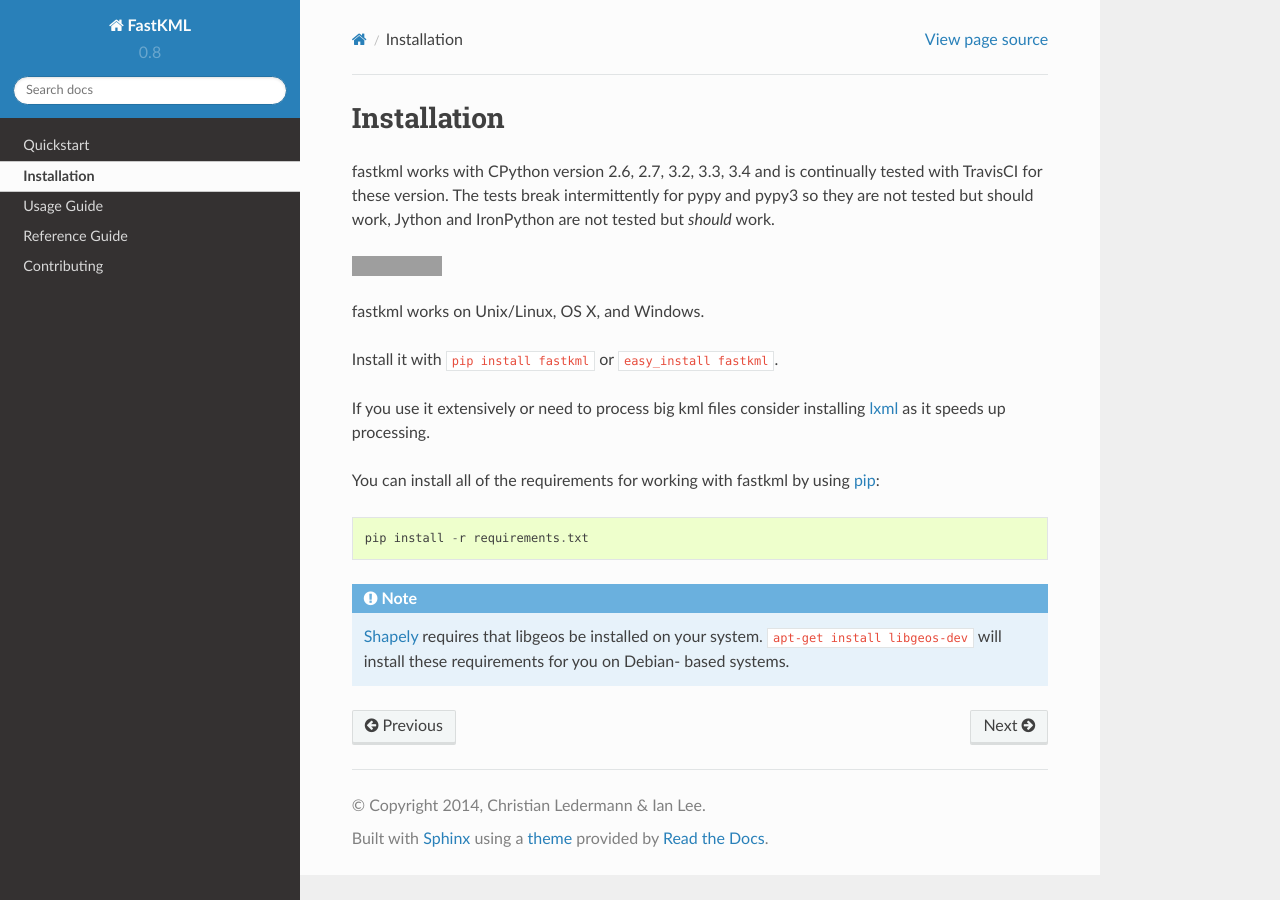
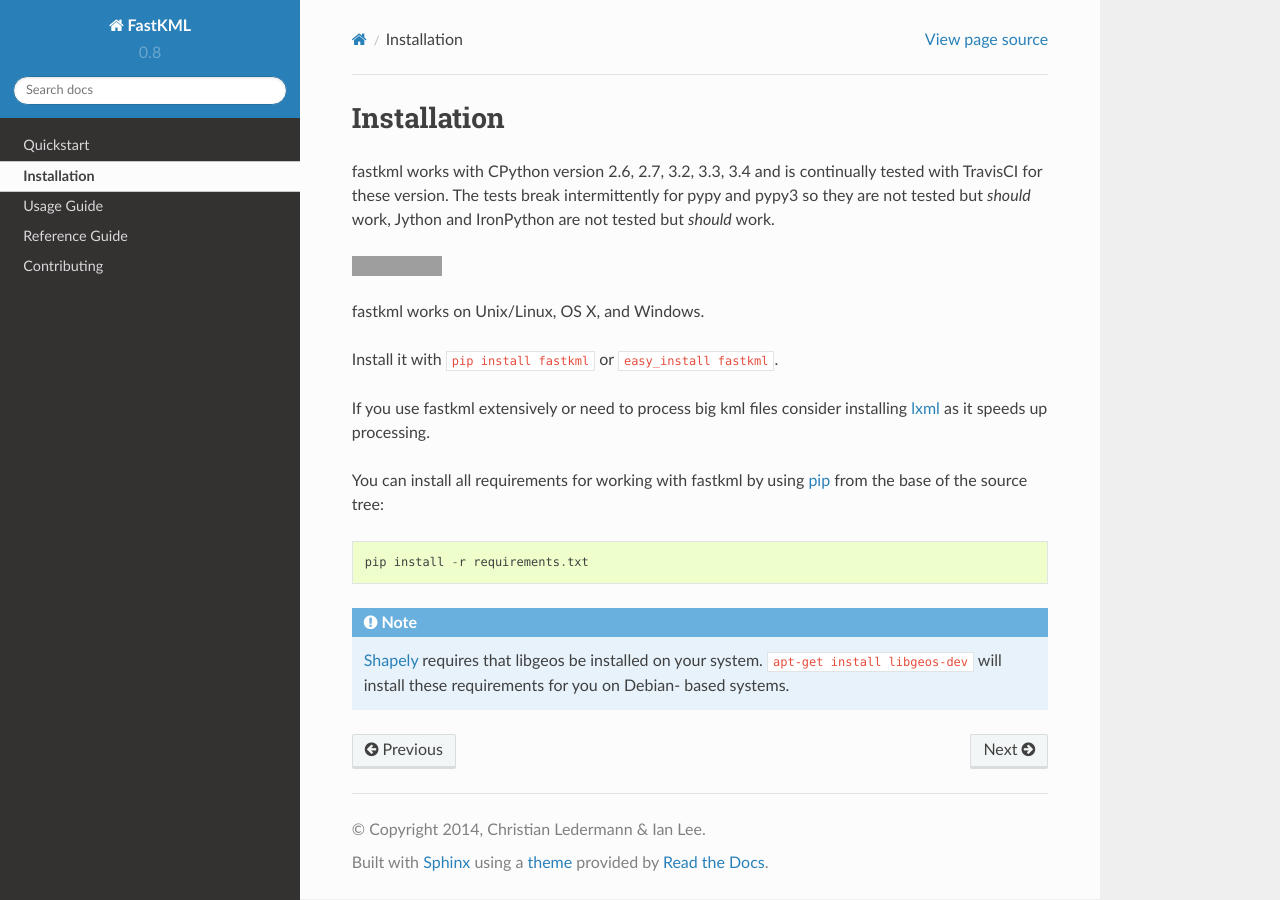
Before and after one commit to cleder/fastkml, a Sphinx documentation site: the page built from docs/installing.rst, in a window 1280 px wide. Built offline with Sphinx 7.4.7 and the Read the Docs theme 2.0.0, drawn with Linux system fonts in a browser that asks for light colours; grey boxes are pictures that could not be loaded.

Commit message:
Prepare for 0.9 release by cleaning up documentation

```diff
--- a/docs/HISTORY.txt
+++ b/docs/HISTORY.txt
@@ -6,7 +6,7 @@
 -----------------
 
 - Add tox.ini for running tests using tox [Ian Lee]
-- Add PyPy and PyPy3 to travis cofiguration
+- Add documentation, hosted at https://fastkml.readthedocs.org [Ian Lee]
 
 0.8 (2014/09/18)
 -----------------
--- a/docs/index.rst
+++ b/docs/index.rst
@@ -34,7 +32,7 @@
 Why yet another KML library? None of the existing ones quite fitted my
 requirements, namely:
 
-* fastkml can *read and write* KML files, feeding fastkmls output back into
+* Fastkml can *read and write* KML files, feeding fastkmls output back into
   fastkml   and serializing it again will result in the same output.
 * You can parse any kml snipppet, it does not need to be a complete KML
   document.
--- a/docs/installing.rst
+++ b/docs/installing.rst
@@ -3,7 +3,7 @@
 
 fastkml works with CPython version 2.6, 2.7, 3.2, 3.3, 3.4 and is
 continually tested with TravisCI for these version. The tests break
-intermittently for pypy and pypy3 so they are not tested but should work,
+intermittently for pypy and pypy3 so they are not tested but *should* work,
 Jython and IronPython are not tested but *should* work.
 
 .. image:: https://api.travis-ci.org/cleder/fastkml.png
@@ -13,10 +13,11 @@
 
 Install it with ``pip install fastkml`` or ``easy_install fastkml``.
 
-If you use it extensively or need to process big kml files consider
+If you use fastkml extensively or need to process big kml files consider
 installing lxml_ as it speeds up processing.
 
-You can install all of the requirements for working with fastkml by using pip_::
+You can install all requirements for working with fastkml by using pip_ from
+the base of the source tree::
 
     pip install -r requirements.txt
 
--- a/docs/usage_guide.rst
+++ b/docs/usage_guide.rst
@@ -2,7 +2,7 @@
 ===========
 
 
-You can find more examples in the included tests.py file or in
+You can find more examples in the included ``test_main.py`` file or in
 collective.geo.fastkml_, here is a quick overview:
 
 
--- a/setup.py
+++ b/setup.py
@@ -2,6 +2,8 @@
 from setuptools.command.test import test as TestCommand
 import sys
 import os
+
+import fastkml
 
 
 class PyTest(TestCommand):
@@ -17,11 +19,9 @@
         sys.exit(errno)
 
 
-version = '0.9'
-
 setup(
     name='fastkml',
-    version=version,
+    version=fastkml.__version__,
     description="Fast KML processing in python",
     long_description=(
         open("README.rst").read() + "\n" +
```
Also changed, not shown: other parts of docs/index.rst (+1 -3 lines), docs/reference_guide.rst (+21 -17 lines), fastkml/__init__.py (+27 -14 lines), 8 other files.
